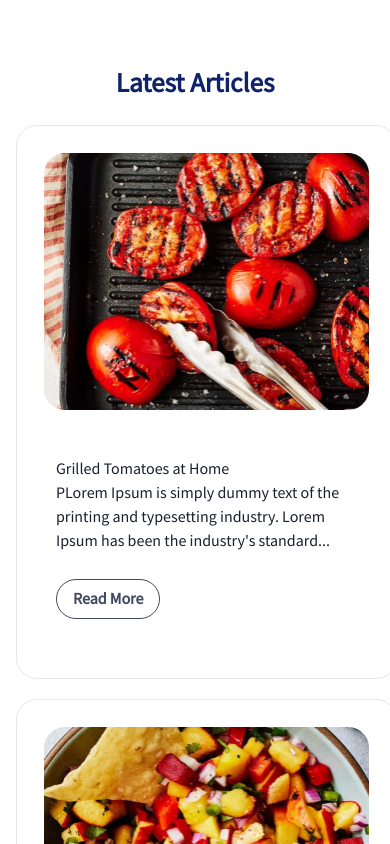
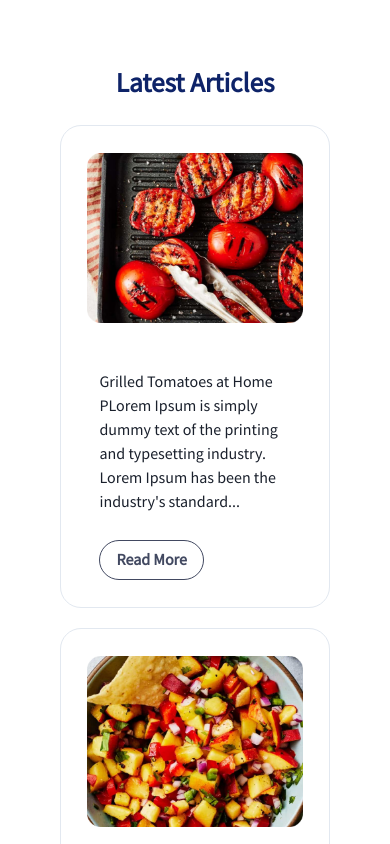
Before and after one commit to naimur61/Internet-Floks, a Next.js app: page / in a window 390 px wide. Shown: the part 1540-2384 px from the top of the page. Built offline with nearby package versions, Linux system fonts and the light colour scheme.

Commit message:
fixed responsive

```diff
--- a/pages/components/Articles.tsx
+++ b/pages/components/Articles.tsx
@@ -30,14 +30,20 @@ const Articles = () => {
 				Latest Articles{" "}
 			</Text>
 
-			<Stack direction={["column", "row"]} justifyContent="space-between" gap={5}>
+			<Stack
+				direction={["column", "row"]}
+				justifyContent="space-between"
+				alignContent="center"
+				alignItems="center"
+				gap={5}
+			>
 				{jsonApi.slice(first, second).map((data, i) => (
 					<Card
 						size="sm"
 						p="1.687rem"
 						key={i}
-						width="23.812rem"
-						height="34.625rem"
+						width={["16.937rem", "23.812rem"]}
+						height={["30.187rem", "34.625rem"]}
 						variant="outline"
 						rounded="1.312rem"
 					>
--- a/pages/components/Footer.tsx
+++ b/pages/components/Footer.tsx
@@ -12,9 +12,8 @@ const Footer = () => {
 			gap={5}
 			direction={["column", "row"]}
 			justifyContent="space-between"
-			alignItems={["start", "center"]}
-			mb="3rem"
-			mx="3rem"
+			py="3rem"
+			px="3rem"
 			bg="#E5E5E5"
 		>
 			<Box width="10.062rem" height="7.812rem" mx={["auto", 0]}>
@@ -68,7 +67,7 @@ const Footer = () => {
 						<FaFacebookF />
 					</HStack>
 				</Box>
-				<Text fontSize="0.915rem" color="#828B9C">
+				<Text fontSize="0.915rem" color="#828B9C" textAlign="center">
 					© 2022 Food Truck Example
 				</Text>
 			</Stack>
```
